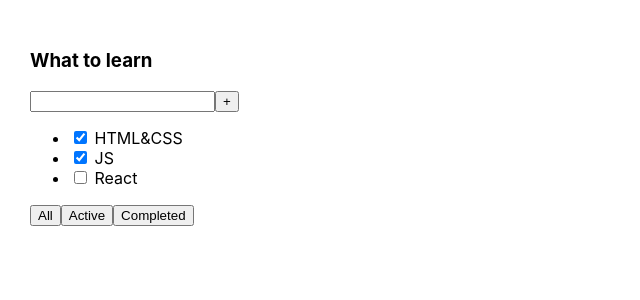
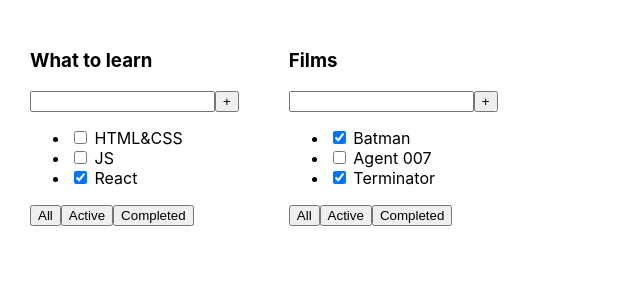
Before and after one commit to KuhniaDruggist/todo, a React (Create React App) app: page / in a window 1280 px wide. Shown: the top 300 px of the page, without its empty margins (0-640 px from the left). Built offline with nearby package versions, Linux system fonts and the light colour scheme.

Commit message:
Refactor component App. Add component 'Todolist'

```diff
--- a/src/App.tsx
+++ b/src/App.tsx
@@ -1,26 +1,24 @@
 import React from 'react';
 import './App.css';
+import Todolist from "./components/Todolist";
+
+const taskListOne = [
+    {id: 1, title: "HTML&CSS", isDone: false},
+    {id: 2, title: "JS", isDone: false},
+    {id: 3, title: "React", isDone: true}
+];
+
+const taskListTwo = [
+    {id: 1, title: "Batman", isDone: true},
+    {id: 2, title: "Agent 007", isDone: false},
+    {id: 3, title: "Terminator", isDone: true}
+];
 
 function App() {
     return (
         <div className="App">
-            <div>
-                <h3>What to learn</h3>
-                <div>
-                    <input/>
-                    <button>+</button>
-                </div>
-                <ul>
-                    <li><input type="checkbox" checked={true}/> <span>HTML&CSS</span></li>
-                    <li><input type="checkbox" checked={true}/> <span>JS</span></li>
-                    <li><input type="checkbox" checked={false}/> <span>React</span></li>
-                </ul>
-                <div>
-                    <button>All</button>
-                    <button>Active</button>
-                    <button>Completed</button>
-                </div>
-            </div>
+            <Todolist title={"What to learn"} tasks={taskListOne}/>
+            <Todolist title={"Films"} tasks={taskListTwo}/>
         </div>
     );
 }
--- /dev/null
+++ b/src/components/Todolist.tsx
@@ -0,0 +1,36 @@
+import React from "react";
+
+type TaskType = {
+    id: number,
+    title: string,
+    isDone: boolean
+}
+
+type TodolistPropsType = {
+    title: string,
+    tasks: Array<TaskType>
+}
+
+function Todolist(props: TodolistPropsType) {
+    return (
+        <div>
+            <h3>{props.title}</h3>
+            <div>
+                <input/>
+                <button>+</button>
+            </div>
+            <ul>
+                <li><input type="checkbox" checked={props.tasks[0].isDone}/> <span>{props.tasks[0].title}</span></li>
+                <li><input type="checkbox" checked={props.tasks[1].isDone}/> <span>{props.tasks[1].title}</span></li>
+                <li><input type="checkbox" checked={props.tasks[2].isDone}/> <span>{props.tasks[2].title}</span></li>
+            </ul>
+            <div>
+                <button>All</button>
+                <button>Active</button>
+                <button>Completed</button>
+            </div>
+        </div>
+    )
+}
+
+export default Todolist;
```
